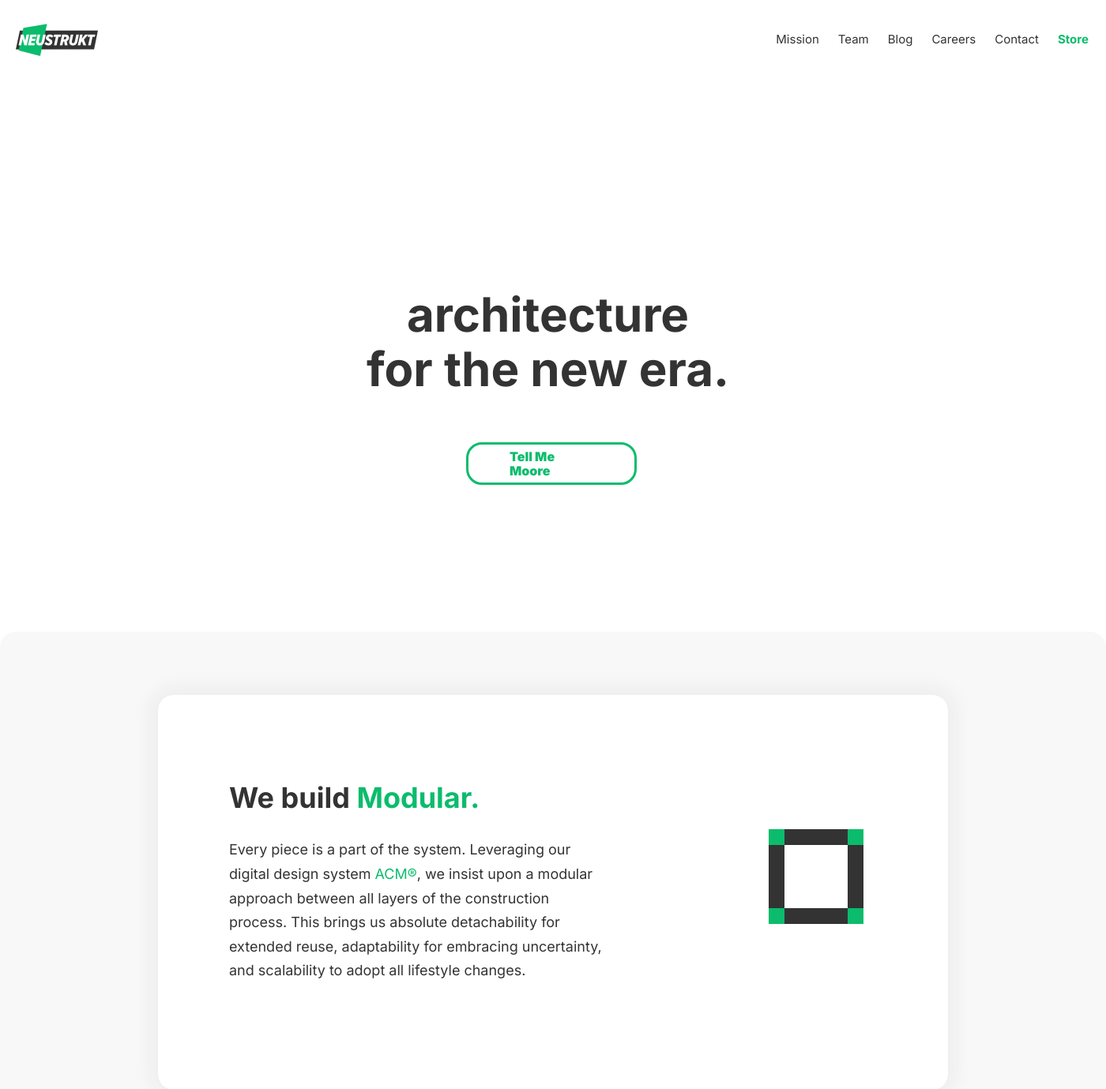
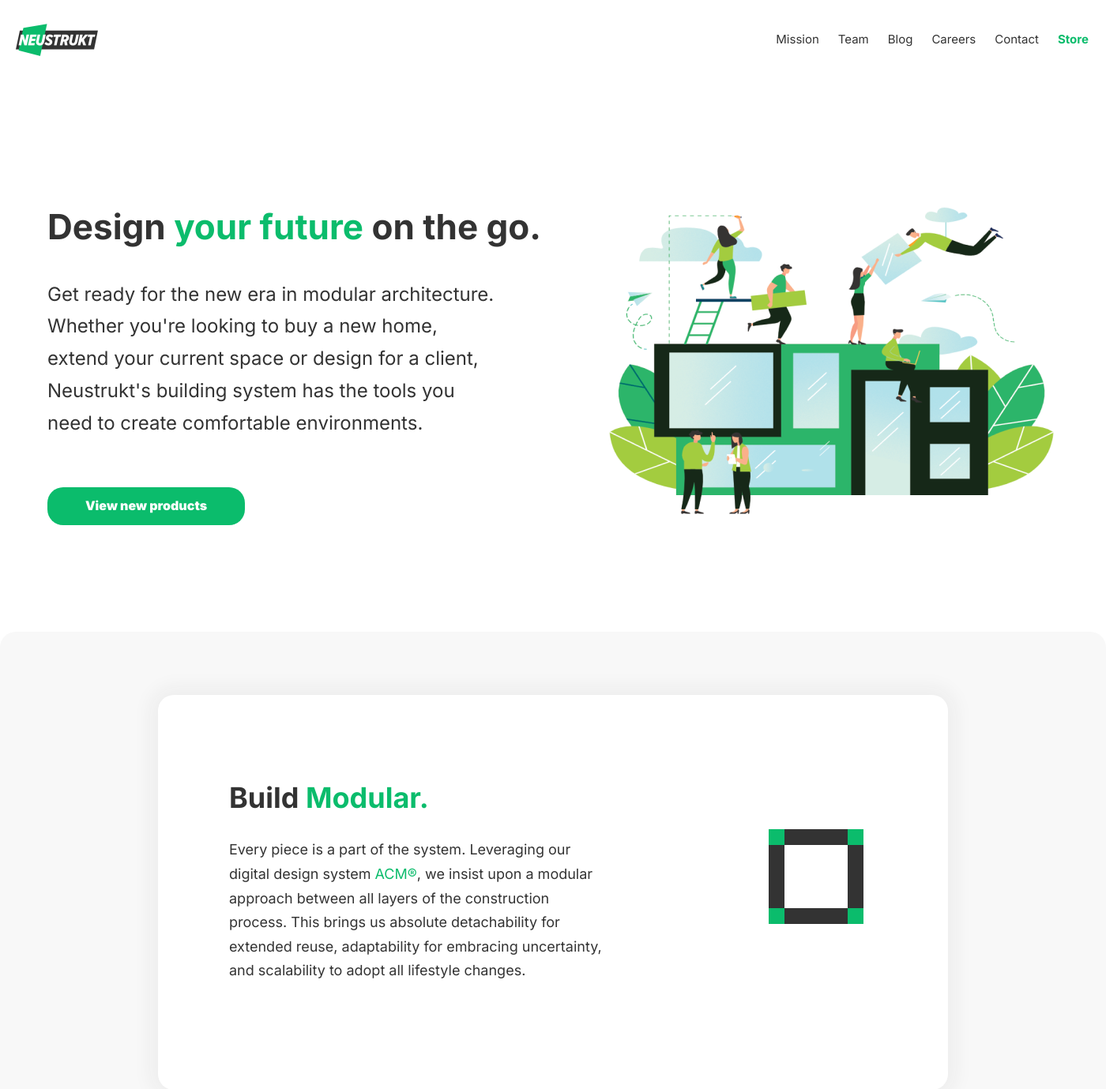
Before and after one commit to batudal/neustrukt, a Flask app: page / in a window 1400 px wide. Shown: the top 1379 px of the page at 79% size. Run offline with Flask 2, Linux system fonts and the light colour scheme; some libraries are stand-ins or nearby versions.

Commit message:
hero update

```diff
--- a/static/css/main.css
+++ b/static/css/main.css
@@ -674,8 +674,8 @@ button {
 
 .hero-container {
   display: grid;
-  grid-template-columns: 1fr 1000px 1fr;
-  grid-template-rows: 100px 500px 100px;
+  grid-template-columns: 1fr 1400px 1fr;
+  grid-template-rows: 50px 600px 50px;
   position: relative;
   width: 100%;
   height: 700px;
@@ -684,19 +684,53 @@ button {
 .hero{
   grid-column: 2;
   grid-row: 2;
-  /* justify-items: center;
-  justify-content: center; */
-  padding: 20px;
   display:grid;
-  grid-template-columns: 1fr;
+  grid-template-columns: 40px 701px 639px 20px;
+  grid-template-rows: 92px 416px 92px;
 }
 
-.headline-container{
+.hero-img{
+  background-image:url(../img/hero_illustration.png);
+  height: 100%;
+  width: 100%;
+  background-position: 50%;
+  background-repeat: no-repeat;
+  background-size: cover;
+  margin: 0 auto;
+  z-index:0;
+  grid-column: 3;
+  grid-row:2;
+}
+
+.hero-content{
+  grid-column: 2;
+  grid-row: 2;
+}
+
+.hero-content > h1 {
+  font-size: 44px;
+  width: 625px;
+  padding: 20px;
+}
+
+.hero-content > p{
+  font-size: 24px;
+  width: 574px;
+  padding: 20px;
+}
+
+.hero-content > a > button{
+  width: 250px;
+  margin-top: 40px;
+  margin-left: 20px;
+}
+
+
+/* .headline-container{
   position:relative;
   grid-column: 1;
   top: 0px;
   left: 160px;
-  /* width:100%; */
 }
 
 .headline{
@@ -705,7 +739,7 @@ button {
   position: absolute;
   top: 75px;
   left: 45px;
-}
+} */
 
 h1{
   font-family: Inter;
--- a/templates/index.html
+++ b/templates/index.html
@@ -4,14 +4,12 @@
 
   <div class="hero-container">
     <div class="hero">
-      <div class="headline-container">
-        <div class="headline">
-          <h1><span>Modular</span><br/>architecture <br/>for the new era.</h1>
-        </div>
-        <a href="#categories" class="scrollLink">
-        <div class="button">
-          <h2>Tell Me Moore</h2>
-        </div></a>
+      <div class="hero-img"></div>
+      <div class="hero-content">
+        <h1>Design <span>your future</span> on the go.</h1>
+        <p>Get ready for the new era in modular architecture. Whether you're looking to buy a new home, extend your current space or design for a client,
+           Neustrukt's building system has the tools you need to create comfortable environments.</p>
+        <a href="{{ url_for('store') }}"><button type="button" action="/mission">View new products</button></a>
       </div>
     </div>
   </div>
@@ -20,7 +18,7 @@
     <div id="scroll-wrapper">
       <div class="scroll" id="scroll-1">
         <div class="card-text-container">
-          <h1>We build <span>Modular.</span></h1>
+          <h1>Build <span>Modular.</span></h1>
           <p>Every piece is a part of the system. Leveraging our digital design system <a href="./acm.html">ACM®</a>, we insist upon
              a modular approach between all layers of the construction process. This brings us absolute detachability for
              extended reuse, adaptability for embracing uncertainty, and scalability to adopt all lifestyle changes.
@@ -39,7 +37,7 @@
       </div>
       <div class="scroll" id="scroll-2">
         <div class="card-text-container">
-          <h1>We build <span>Circular.</span></h1>
+          <h1>Build <span>Circular.</span></h1>
           <p>Earth and it's materials should belong to all of us. We meticulously design every component to be maintained,
              reused, or processed individually. Neustrukt houses will be taken care of diligently throughout it's lifetime
              giving both the owner or the renter peace of mind.
@@ -58,7 +56,7 @@
       </div>
       <div class="scroll" id="scroll-3">
         <div class="card-text-container">
-          <h1>We build <span>Smart.</span></h1>
+          <h1>Build <span>Smart.</span></h1>
           <p>We believe smart home features should be about longevity and health, or in other words serving towards the inhabitants comfort. <br><br>Neustrukt houses
              will constantly observe and log data like air quality to provide unprecedented life standards.
           </p>
@@ -70,7 +68,7 @@
       </div>
       <div class="scroll" id="scroll-4">
         <div class="card-text-container">
-          <h1>We build for <span>the Future.</span></h1>
+          <h1>Build <span>the Future.</span></h1>
           <p>We need a radical change on our view of construction and housing. We need more collaborations, regulations and
              invidual effort for adoption. <br><br>Join <a href="https://discord.gg/SWF9rd3uVC">Neustrukt Discord Channel</a> and connect <br>with like-minded people now.
           </p>
@@ -89,7 +87,7 @@
         <div id="card-paragraph-container-1">
           <p>Neustrukt offers eco-friendly product line blended with versatile design and futuristic components.</p>
         </div>
-        <div id="card-link-container-1"><h4>Visit online store</h4></div>
+        <div id="card-link-container-1"><h4>Visit store</h4></div>
       </div>
       <div class="category-card" id="category-card-2">
         <div id="card-img-container-2"><img src="{{ url_for('static', filename='img/category_2.png') }}"></div>
```
Also changed, not shown: garbage.html (added, +9 -0 lines), static/img/hero_illustration.png (added).
